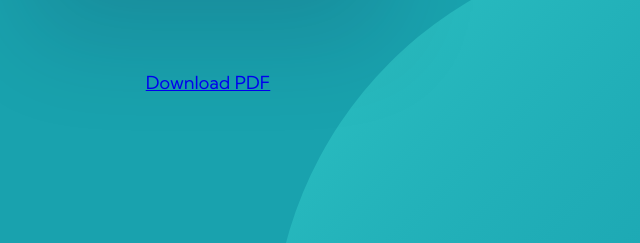
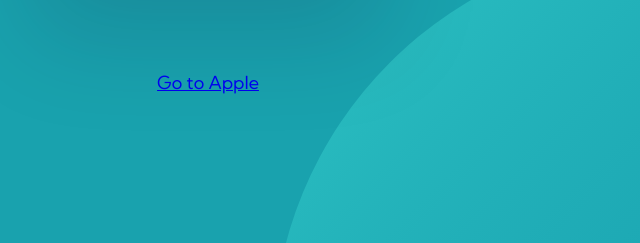
Before and after one commit to mspavanelli/frontendmentor-profile-card-component, a plain HTML site: page index.html in a window 1280 px wide. Shown: the part 455-698 px from the top of the page, 432-1072 px from the left. Drawn offline with Linux system fonts and the light colour scheme.

Commit message:
test: add links

```diff
--- a/index.html
+++ b/index.html
@@ -56,15 +56,8 @@
       </dl>
     </article>
 
-    <a
-      href="http://www.africau.edu/images/default/sample.pdf"
-      target="_blank"
-      download
-      >Download PDF</a
-    >
+    <a href="https://www.apple.com/br/" target="_blank" download>Go to Apple</a>
     <br />
-    <a href="http://www.africau.edu/images/default/sample.pdf"
-      >Download PDF II</a
-    >
+    <a href="https://www.apple.com/br/">Download PDF II</a>
   </body>
 </html>
```
